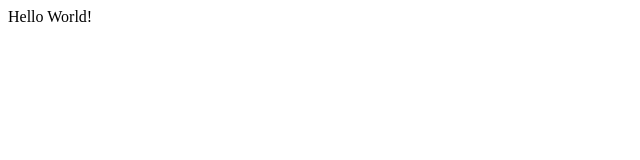
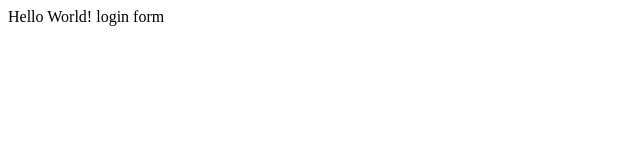
Before and after one commit to Chris-Messa/myappsample, a plain HTML site: page index.html in a window 1280 px wide. Shown: the full height of the page, 0-640 px from the left. Drawn offline with Linux system fonts and the light colour scheme.

Commit message:
login form

```diff
--- a/index.html
+++ b/index.html
@@ -3,5 +3,5 @@
   <title>Hello World</title>
 </head>
 <body>
-  Hello World!
+  Hello World! login form
 </body>
```
Also changed, not shown: login.html (added).
